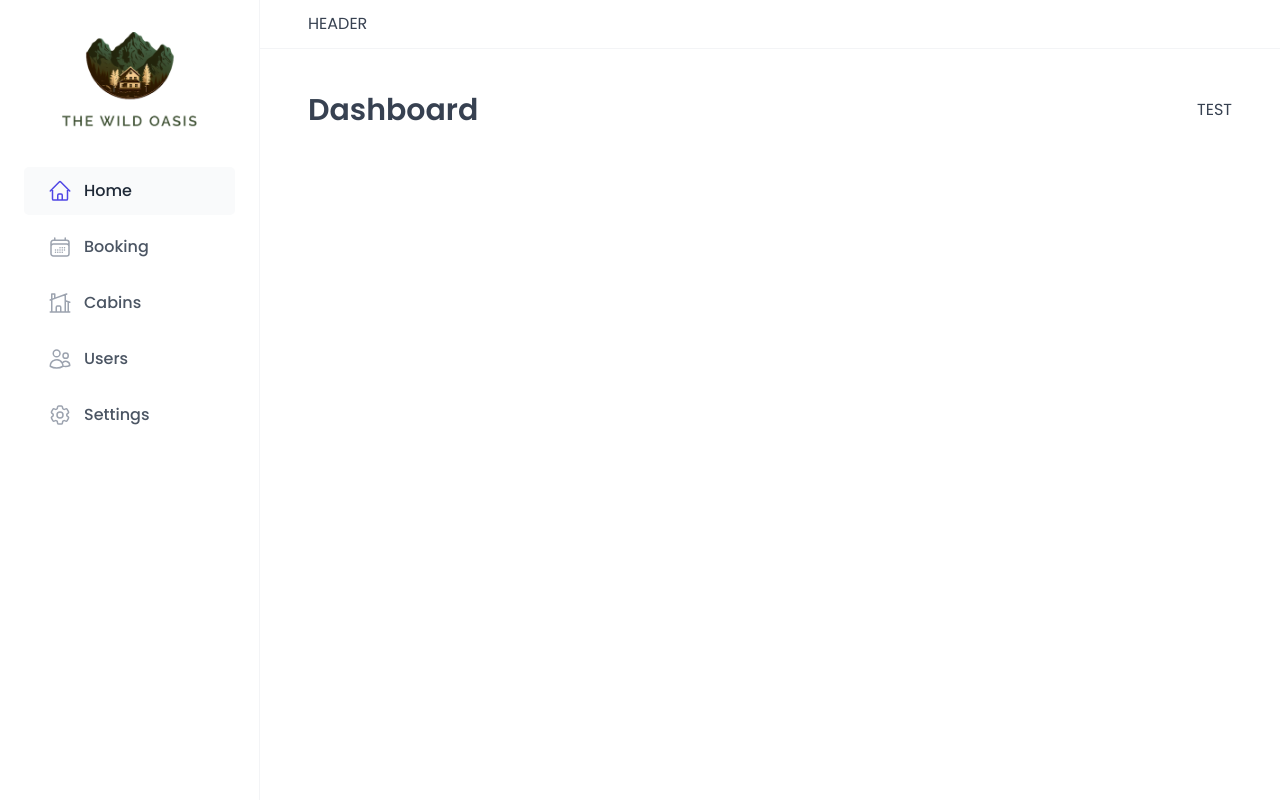
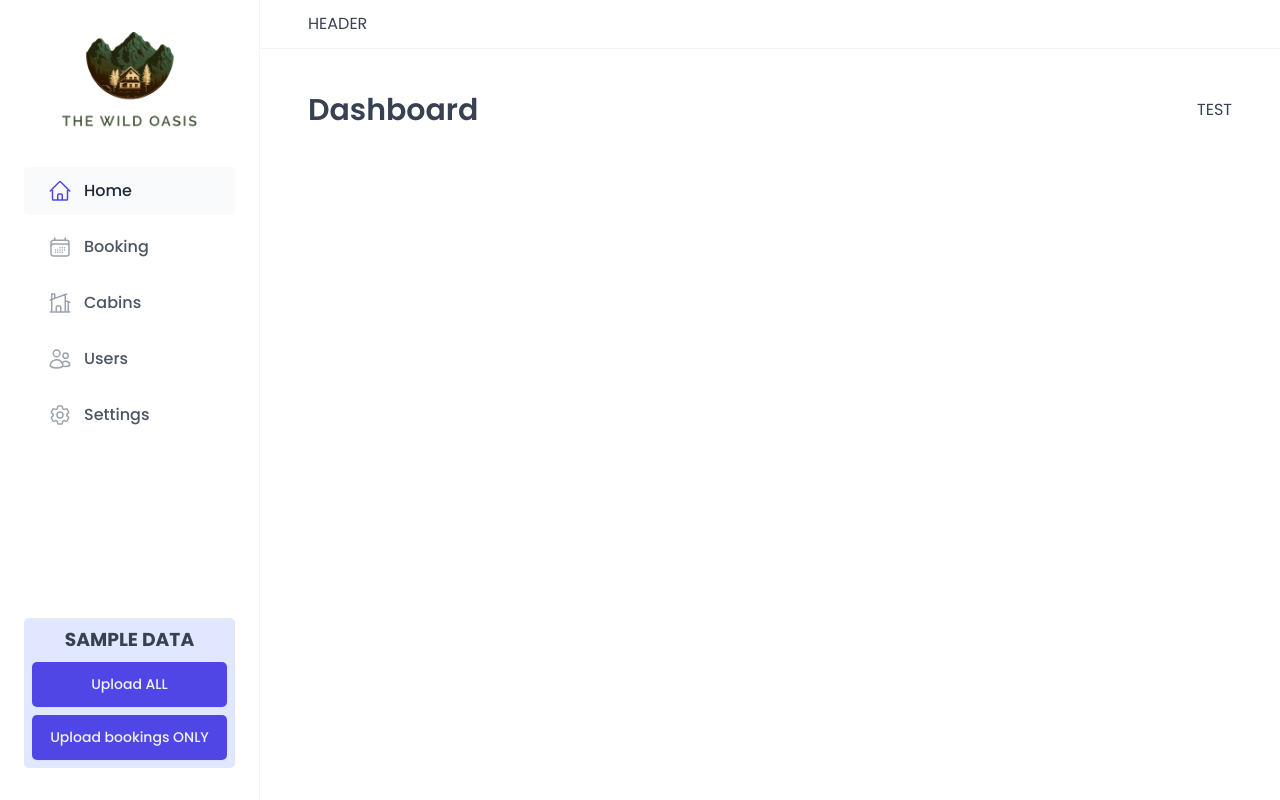
Before and after one commit to Joao4Pedroc/the-wild-oasis, a React (Vite) app: page /dashboard in a window 1280 px wide. Built offline with nearby package versions, Linux system fonts and the light colour scheme; a web font is replaced by a local one.

Commit message:
Feat: sample data

```diff
--- a/src/data/Uploader.jsx
+++ b/src/data/Uploader.jsx
@@ -1,3 +1,5 @@
+// Uploading sample data
+
 import { useState } from "react";
 import { isFuture, isPast, isToday } from "date-fns";
 import supabase from "../services/supabase";
--- a/src/ui/Sidebar.jsx
+++ b/src/ui/Sidebar.jsx
@@ -1,6 +1,7 @@
 import styled from "styled-components";
 import Logo from "./Logo";
 import MainNav from "./MainNav";
+import Uploader from "./../data/Uploader";
 
 const StyledSidebar = styled.aside`
   background-color: (--color-grey-0);
@@ -18,6 +19,8 @@ function Sidebar() {
     <StyledSidebar>
       <Logo />
       <MainNav />
+
+      <Uploader />
     </StyledSidebar>
   );
 }
```
